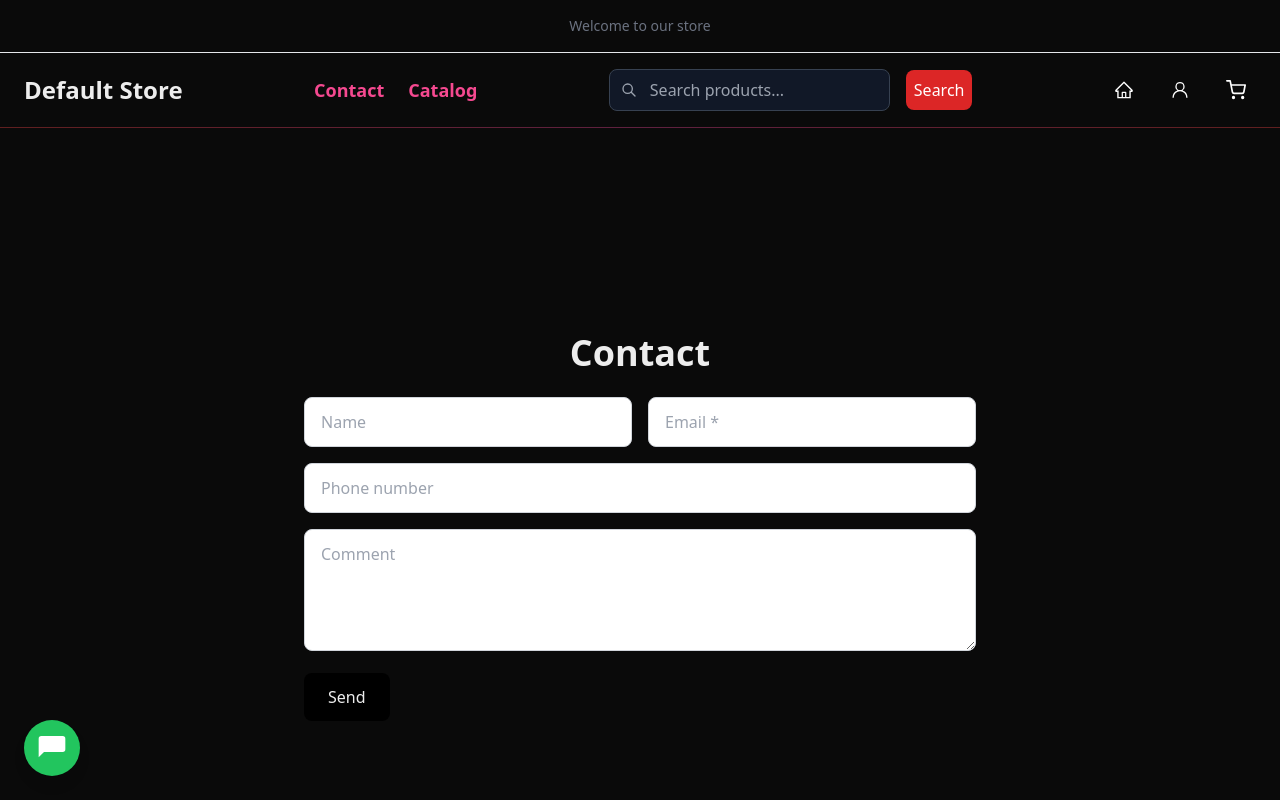
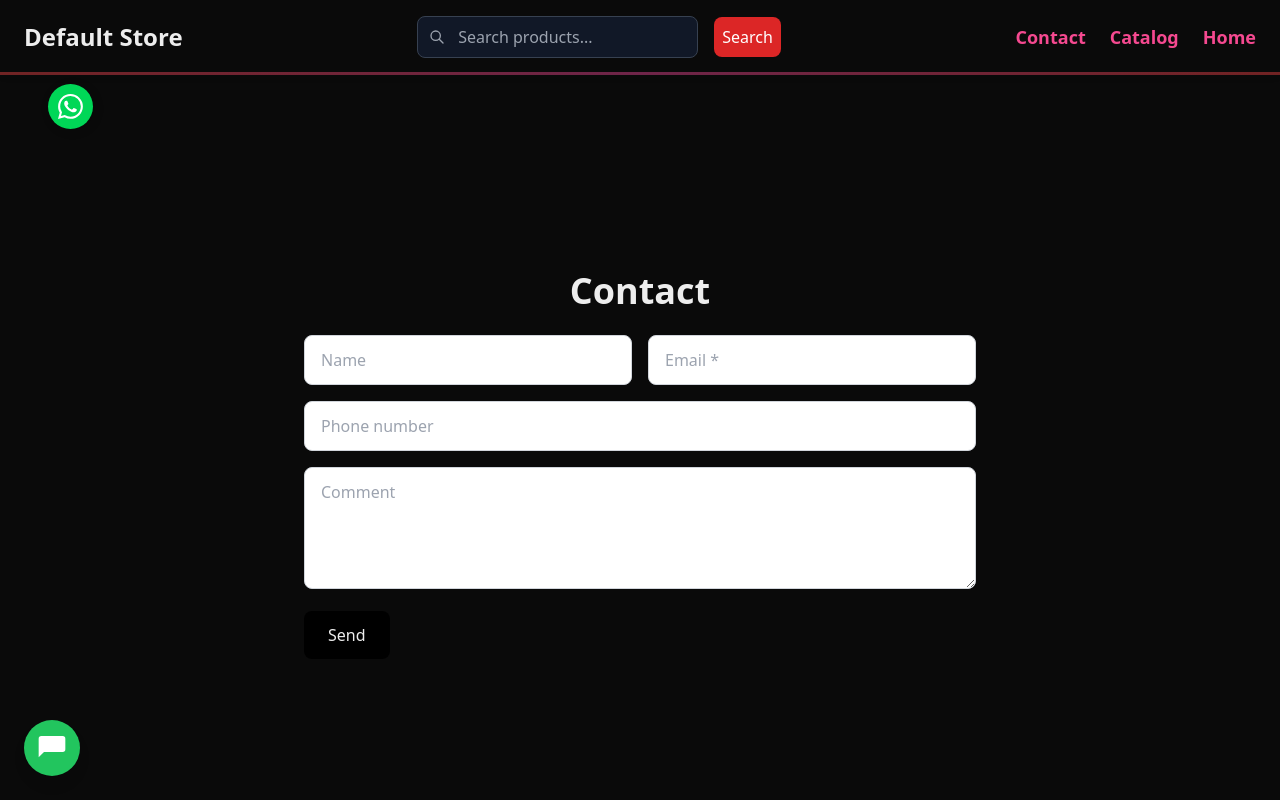
Before and after one commit to indunil-k/Fashion_store-Nextjs15, a Next.js app: page /contact in a window 1280 px wide. Shown: the top 800 px of the page. Built offline with nearby package versions, Linux system fonts and the light colour scheme.

Commit message:
navigation bar fixed, whatsapp component added

```diff
--- a/app/globals.css
+++ b/app/globals.css
@@ -92,3 +92,71 @@
 .animate-glow {
   animation: glow 2s infinite;
 }
+
+
+/* WhatsApp Button Styles */
+.Btn {
+  display: flex;
+  align-items: center;
+  justify-content: flex-start;
+  width: 45px;
+  height: 45px;
+  border: none;
+  border-radius: 50%;
+  cursor: pointer;
+  position: relative;
+  overflow: hidden;
+  transition-duration: 0.3s;
+  box-shadow: 2px 2px 10px rgba(0, 0, 0, 0.199);
+  background-color: #00d757;
+}
+
+.sign {
+  width: 100%;
+  transition-duration: 0.3s;
+  display: flex;
+  align-items: center;
+  justify-content: center;
+}
+
+.sign svg {
+  width: 25px;
+}
+
+.sign svg path {
+  fill: white;
+}
+
+.text {
+  position: absolute;
+  right: 0%;
+  width: 0%;
+  opacity: 0;
+  color: white;
+  font-size: 1.2em;
+  font-weight: 600;
+  transition-duration: 0.3s;
+}
+
+.Btn:hover {
+  width: 150px;
+  border-radius: 40px;
+  transition-duration: 0.3s;
+}
+
+.Btn:hover .sign {
+  width: 30%;
+  transition-duration: 0.3s;
+  padding-left: 10px;
+}
+
+.Btn:hover .text {
+  opacity: 1;
+  width: 70%;
+  transition-duration: 0.3s;
+  padding-right: 10px;
+}
+
+.Btn:active {
+  transform: translate(2px, 2px);
+}
--- a/app/layout.js
+++ b/app/layout.js
@@ -2,6 +2,7 @@
 import Link from "next/link"; // Import the Link component
 import "./globals.css";
 import SearchBar from "@/components/SearchBar"; // Import the SearchBar component
+import WhatsAppButton from "@/components/WhatsAppButton"; // Import the WhatsAppButton component
 
 const geistSans = Geist({
   variable: "--font-geist-sans",
@@ -24,63 +25,45 @@
   return (
     <html lang="en" suppressHydrationWarning>
       <body className="flex flex-col min-h-screen">
-        {/* Header */}
-        <header className="border-b py-4 px-6 flex justify-between items-center">
-          <div className="text-sm text-gray-500 text-center w-full">
-            Welcome to our store
+        {/* Navigation - Fixed at the top */}
+        <nav className="fixed top-0 left-0 w-full bg-[#0a0a0a] z-50 shadow-md py-4 px-6 flex justify-between items-center">
+          {/* Left Section - App Name */}
+          <div className="text-2xl font-bold text-[#ededed]">{appName}</div>
+
+          {/* Center Section - Search Bar */}
+          <div className="flex-grow flex justify-center mx-4">
+            <SearchBar />
           </div>
-        </header>
 
-        {/* Navigation */}
-        <nav className="py-4 px-6 flex justify-between items-center relative">
-          <div className="text-2xl font-bold">{appName}</div>
-
-          {/* Catalog & Contact Buttons - More Visible */}
+          {/* Right Section - Navigation Buttons */}
           <div className="flex space-x-6">
-            {/* <Link href="/shop" className="text-lg font-semibold text-white-800 hover:text-red-600 transition-all duration-200">
-              Sign in
-            </Link> */}
-            <Link href="/contact" className="text-lg font-semibold text-white-800 hover:text-red-600 transition-all duration-200">
+            <Link href="/contact" className="text-lg font-semibold text-[#f54990] hover:text-[#ff7aa8] transition-all duration-200">
               Contact
             </Link>
-            <Link href="/contact" className="text-lg font-semibold text-white-800 hover:text-red-600 transition-all duration-200">
+            <Link href="/shop/1" className="text-lg font-semibold text-[#f54990] hover:text-[#ff7aa8] transition-all duration-200">
               Catalog
             </Link>
-          </div>
-
-          {/* Search Bar with Search Button */}
-          <SearchBar />
-
-          {/* Button Container with Icons */}
-          <div className="flex space-x-4">
-            <button className="button">
-              <svg xmlns="http://www.w3.org/2000/svg" width="1em" height="1em" viewBox="0 0 1024 1024" strokeWidth="0" fill="currentColor" stroke="currentColor" className="icon">
-                <path d="M946.5 505L560.1 118.8l-25.9-25.9a31.5 31.5 0 0 0-44.4 0L77.5 505a63.9 63.9 0 0 0-18.8 46c.4 35.2 29.7 63.3 64.9 63.3h42.5V940h691.8V614.3h43.4c17.1 0 33.2-6.7 45.3-18.8a63.6 63.6 0 0 0 18.7-45.3c0-17-6.7-33.1-18.8-45.2zM568 868H456V664h112v204zm217.9-325.7V868H632V640c0-22.1-17.9-40-40-40H432c-22.1 0-40 17.9-40 40v228H238.1V542.3h-96l370-369.7 23.1 23.1L882 542.3h-96.1z"></path>
-              </svg>
-            </button>
-            <button className="button">
-              <svg xmlns="http://www.w3.org/2000/svg" width="1em" height="1em" viewBox="0 0 24 24" strokeWidth="0" fill="currentColor" stroke="currentColor" className="icon">
-                <path d="M12 2.5a5.5 5.5 0 0 1 3.096 10.047 9.005 9.005 0 0 1 5.9 8.181.75.75 0 1 1-1.499.044 7.5 7.5 0 0 0-14.993 0 .75.75 0 0 1-1.5-.045 9.005 9.005 0 0 1 5.9-8.18A5.5 5.5 0 0 1 12 2.5ZM8 8a4 4 0 1 0 8 0 4 4 0 0 0-8 0Z"></path>
-              </svg>
-            </button>
-            <button className="button">
-              <svg xmlns="http://www.w3.org/2000/svg" width="1em" height="1em" strokeLinecap="round" strokeLinejoin="round" viewBox="0 0 24 24" strokeWidth="2" fill="none" stroke="currentColor" className="icon">
-                <circle r="1" cy="21" cx="9"></circle>
-                <circle r="1" cy="21" cx="20"></circle>
-                <path d="M1 1h4l2.68 13.39a2 2 0 0 0 2 1.61h9.72a2 2 0 0 0 2-1.61L23 6H6"></path>
-              </svg>
-            </button>
+            <Link href="/" className="text-lg font-semibold text-[#f54990] hover:text-[#ff7aa8] transition-all duration-200">
+              Home
+            </Link>
+            {/* WhatsApp Button */}
+            <WhatsAppButton />
           </div>
 
           {/* Glittering Red Line - Now Under Navigation */}
-          <div className="absolute bottom-[-1px] left-0 w-full h-[1px] bg-gradient-to-r from-red-500 via-pink-500 to-red-500 animate-glow"></div>
+          <div className="absolute bottom-[-1px] left-0 w-full h-[3px] bg-gradient-to-r from-red-500 via-pink-500 to-red-500 animate-glow"></div>
         </nav>
 
-        {/* Page Content */}
-        <main className="flex-grow">{children}</main>
+
+
+        {/* WhatsApp Button */}
+        {/* <WhatsAppButton /> */}
+
+        {/* Page Content - Adjusted for fixed navigation */}
+        <main className="flex-grow pt-[calc(4rem+1px)]">{children}</main>
 
         {/* Footer */}
-        <footer className="py-6 text-center text-gray-500 border-t">
+        <footer className="py-6 text-center text-gray-500 border-t bg-[#0a0a0a]">
           © {appName}. Be simple, Be free..
         </footer>
       </body>
--- a/app/page.jsx
+++ b/app/page.jsx
@@ -48,6 +48,14 @@
         </div>
       </section>
 
+      {/* Welcome text */}
+      <div className="py-16 px-6 text-center">
+        <h2 className="text-4xl font-bold mb-4">Welcome to Our Store</h2>
+        <p className="text-gray-400">
+          Explore our wide range of products and find the perfect items for you.
+        </p>
+      </div>
+
       {/* Featured Products */}
       <section className="py-16 px-6">
         <h2 className="text-3xl font-bold text-center mb-12">Featured Products</h2>
--- a/app/searchProducts/page.jsx
+++ b/app/searchProducts/page.jsx
@@ -44,6 +44,8 @@
 
   return (
     <div className="bg-gray-900 text-white min-h-screen p-6">
+      <br/>
+      <br/>
       <h1 className="text-3xl font-bold mb-6">Search Results for "{query}"</h1>
 
       {loading ? (
--- /dev/null
+++ b/components/WhatsAppButton.js
@@ -0,0 +1,25 @@
+"use client"; // Mark this as a Client Component
+
+export default function WhatsAppButton() {
+  // Function to handle WhatsApp click
+  const handleWhatsAppClick = () => {
+    // Replace with your WhatsApp link or phone number
+    const whatsappUrl = `https://wa.me/940441194`; // Replace with your WhatsApp number
+    window.open(whatsappUrl, "_blank");
+  };
+
+  return (
+    <div className="absolute top-[calc(100%+10px)] left-6 z-50">
+      <button className="Btn" onClick={handleWhatsAppClick}>
+        <div className="sign">
+          <svg className="socialSvg whatsappSvg" viewBox="0 0 16 16">
+            <path
+              d="M13.601 2.326A7.854 7.854 0 0 0 7.994 0C3.627 0 .068 3.558.064 7.926c0 1.399.366 2.76 1.057 3.965L0 16l4.204-1.102a7.933 7.933 0 0 0 3.79.965h.004c4.368 0 7.926-3.558 7.93-7.93A7.898 7.898 0 0 0 13.6 2.326zM7.994 14.521a6.573 6.573 0 0 1-3.356-.92l-.24-.144-2.494.654.666-2.433-.156-.251a6.56 6.56 0 0 1-1.007-3.505c0-3.626 2.957-6.584 6.591-6.584a6.56 6.56 0 0 1 4.66 1.931 6.557 6.557 0 0 1 1.928 4.66c-.004 3.639-2.961 6.592-6.592 6.592zm3.615-4.934c-.197-.099-1.17-.578-1.353-.646-.182-.065-.315-.099-.445.099-.133.197-.513.646-.627.775-.114.133-.232.148-.43.05-.197-.1-.836-.308-1.592-.985-.59-.525-.985-1.175-1.103-1.372-.114-.198-.011-.304.088-.403.087-.088.197-.232.296-.346.1-.114.133-.198.198-.33.065-.134.034-.248-.015-.347-.05-.099-.445-1.076-.612-1.47-.16-.389-.323-.335-.445-.34-.114-.007-.247-.007-.38-.007a.729.729 0 0 0-.529.247c-.182.198-.691.677-.691 1.654 0 .977.71 1.916.81 2.049.098.133 1.394 2.132 3.383 2.992.47.205.84.326 1.129.418.475.152.904.129 1.246.08.38-.058 1.171-.48 1.338-.943.164-.464.164-.86.114-.943-.049-.084-.182-.133-.38-.232z"
+            ></path>
+          </svg>
+        </div>
+        <div className="text">Whatsapp</div>
+      </button>
+    </div>
+  );
+}
```
